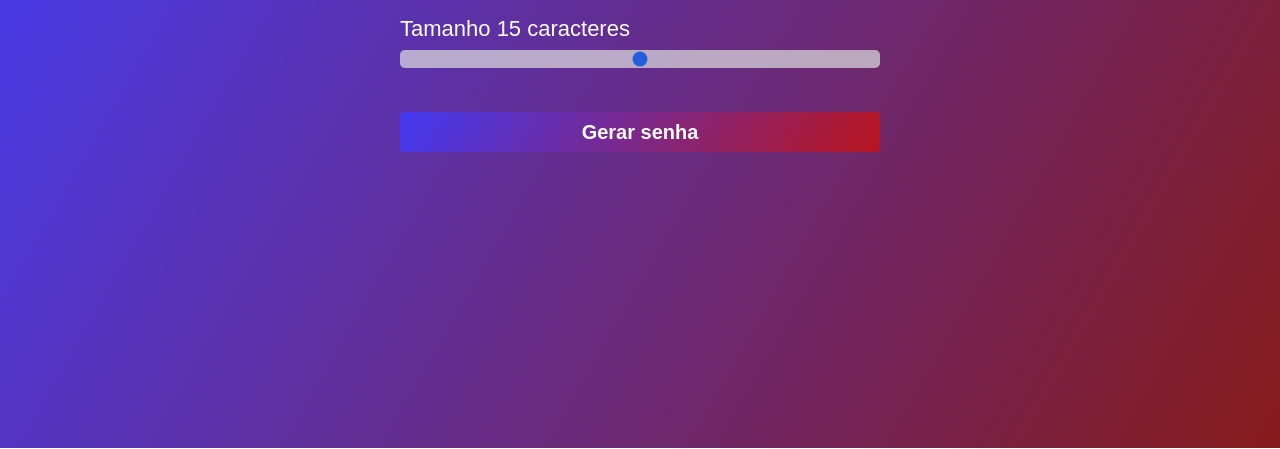
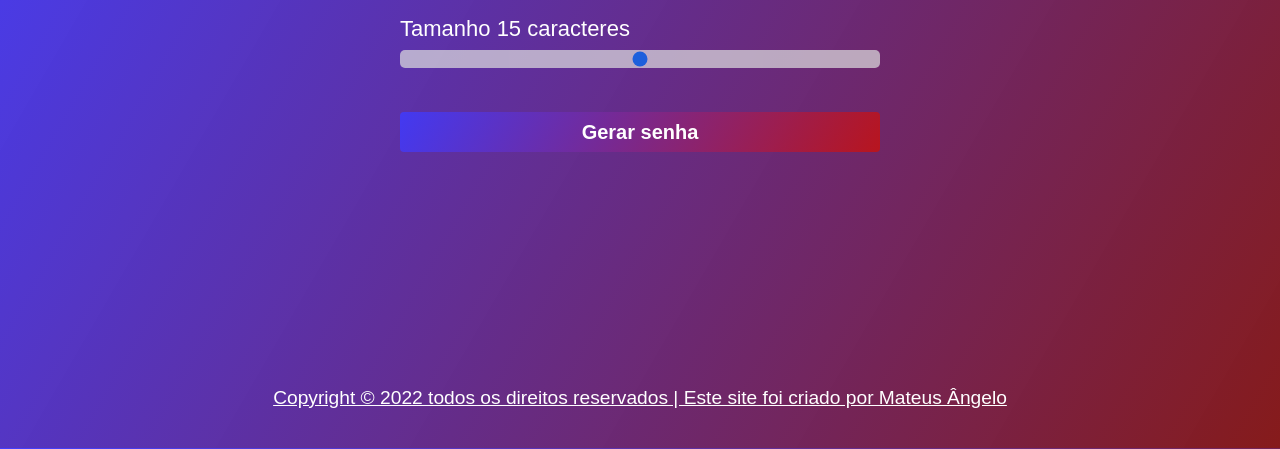
Before and after one commit to mateusnagelo/clone-gerador-de-senhas, a plain HTML site: page index.html in a window 1280 px wide. Shown: the part 352-801 px from the top of the page. Drawn offline with Linux system fonts and the light colour scheme.

Commit message:
inclusao do footer e centralização com o css

```diff
--- a/index.html
+++ b/index.html
@@ -28,6 +28,20 @@
         <span class="tooltip">Clique na senha para copiar. 👆</span>
     </div>
 
+    <section>
+        <footer>
+            <div class="footer-ma">
+                <div class="footer ">
+
+                </div>
+                <p> <a class="text-decoration-none" href=" https://github.com/mateusnagelo " target="_blank" rel="noopener noreferrer">
+            Copyright © 2022 todos os direitos reservados | Este site foi criado por Mateus Ângelo
+        </a>
+                </p>
+            </div>
+        </footer>
+    </section>
+
     <script src="script.js"></script>
 </body>
 
--- a/style.css
+++ b/style.css
@@ -1,4 +1,5 @@
 * {
+    padding: 0 auto;
     margin: 0 auto;
     width: 100%;
     box-sizing: border-box;
@@ -112,3 +113,17 @@ body {
     visibility: visible;
     opacity: 1;
 }
+
+section {
+    position: absolute;
+    bottom: 0;
+    width: 100%;
+    height: 100px;
+    text-align: center;
+    line-height: 100px;
+}
+
+.text-decoration-none {
+    color: #FFF;
+    font-size: larger;
+}
```
